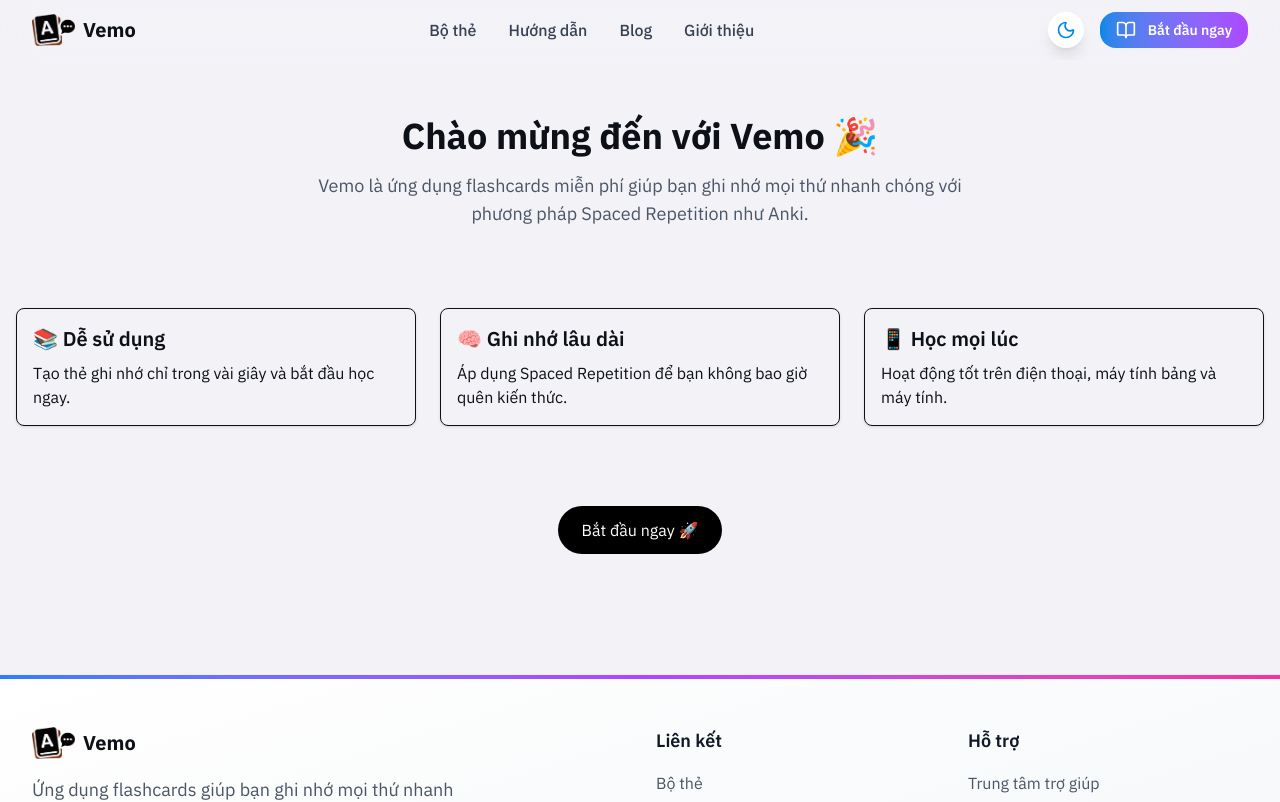
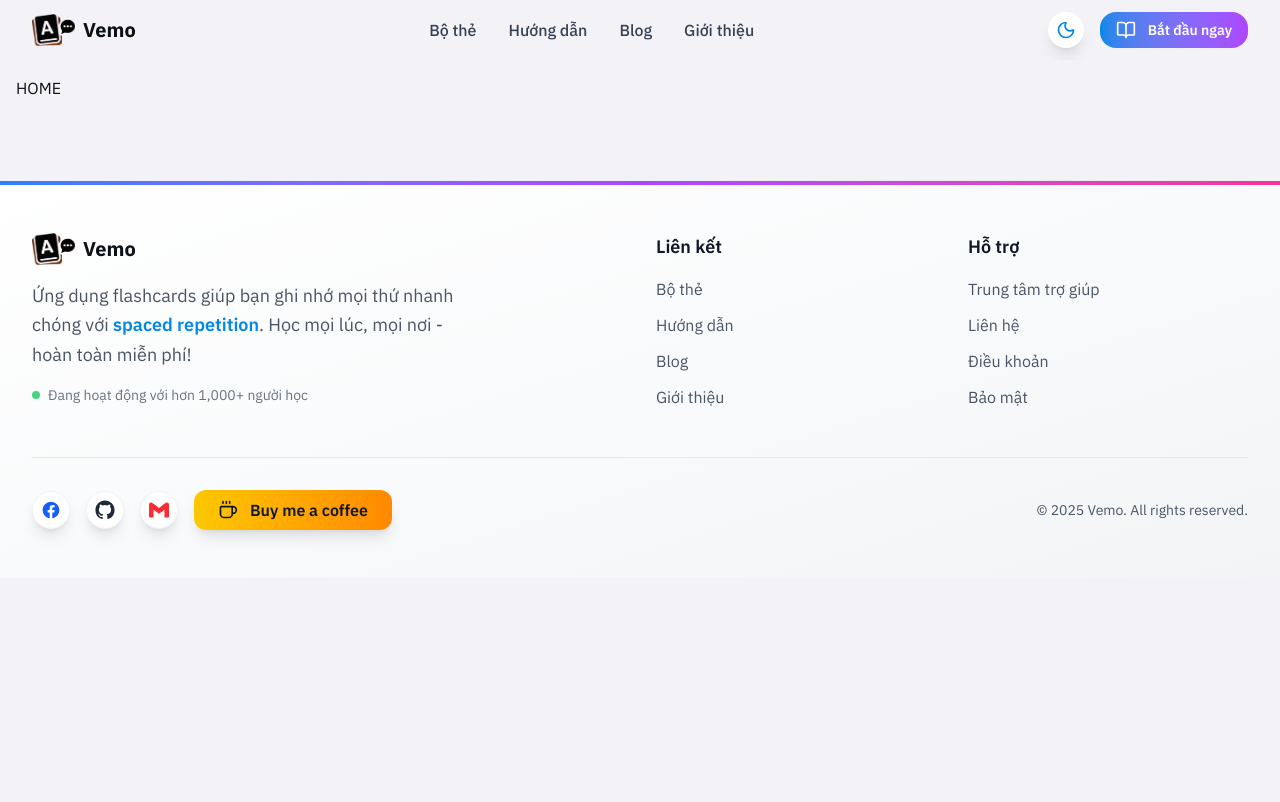
Before and after one commit to LiamTrieu/vemo, a Next.js app in the folder frontend/: page / in a window 1280 px wide. Shown: the top 802 px of the page. Built offline with nearby package versions, Linux system fonts and the light colour scheme.

Commit message:
update ui

```diff
--- a/frontend/src/app/about/page.tsx
+++ /dev/null
@@ -1,37 +0,0 @@
-export default function HomePage() {
-  return (
-    <>
-      <section className="text-center py-10">
-        <h2 className="text-4xl font-bold mb-4">Chào mừng đến với Vemo 🎉</h2>
-        <p className="text-lg text-gray-600 max-w-2xl mx-auto">
-          Vemo là ứng dụng flashcards miễn phí giúp bạn ghi nhớ mọi thứ nhanh chóng
-          với phương pháp Spaced Repetition như Anki.
-        </p>
-      </section>
-
-      <section className="grid grid-cols-1 md:grid-cols-3 gap-6 py-10">
-        <div className="p-4 border rounded-lg shadow-sm">
-          <h3 className="font-semibold text-xl mb-2">📚 Dễ sử dụng</h3>
-          <p>Tạo thẻ ghi nhớ chỉ trong vài giây và bắt đầu học ngay.</p>
-        </div>
-        <div className="p-4 border rounded-lg shadow-sm">
-          <h3 className="font-semibold text-xl mb-2">🧠 Ghi nhớ lâu dài</h3>
-          <p>Áp dụng Spaced Repetition để bạn không bao giờ quên kiến thức.</p>
-        </div>
-        <div className="p-4 border rounded-lg shadow-sm">
-          <h3 className="font-semibold text-xl mb-2">📱 Học mọi lúc</h3>
-          <p>Hoạt động tốt trên điện thoại, máy tính bảng và máy tính.</p>
-        </div>
-      </section>
-
-      <section className="text-center py-10">
-        <a
-          href="/signup"
-          className="inline-block bg-black text-white px-6 py-3 rounded-full hover:bg-gray-800 transition"
-        >
-          Bắt đầu ngay 🚀
-        </a>
-      </section>
-    </>
-  );
-}
--- a/frontend/src/app/components/Header.tsx
+++ b/frontend/src/app/components/layout/Header.tsx
@@ -2,7 +2,7 @@
 
 import { useState, useEffect } from "react";
 import Link from "next/link";
-import { Menu, Sun, Moon, BookOpen } from "lucide-react";
+import { Sun, Moon, BookOpen } from "lucide-react";
 import Image from "next/image";
 import { motion } from "framer-motion";
 
@@ -52,16 +52,23 @@ export default function Header({
 
     return (
         <motion.header
-            initial={{ height: 60 }}
             animate={{
-                height: isOpen ? "auto" : 60,
                 borderBottomRightRadius: isOpen ? 16 : 0,
                 borderBottomLeftRadius: isOpen ? 16 : 0,
             }}
             transition={{ duration: 0.3, ease: "easeInOut" }}
-            className={`fixed w-full top-0 z-50 bg-transparent backdrop-blur-lg overflow-hidden`}
+            className={`fixed w-full top-0 z-50 bg-transparent backdrop-blur-lg`}
         >
-            <div className="max-w-7xl mx-auto px-4 sm:px-6 lg:px-8">
+            <motion.div
+                initial={{ height: 60 }}
+                animate={{
+                    height: isOpen ? "auto" : 60,
+                    borderBottomRightRadius: isOpen ? 16 : 0,
+                    borderBottomLeftRadius: isOpen ? 16 : 0,
+                }}
+                transition={{ duration: 0.3, ease: "easeInOut" }}
+                className="max-w-7xl mx-auto px-4 sm:px-6 lg:px-8 overflow-hidden"
+            >
                 <div className="flex items-center justify-between py-3">
                     {/* Logo */}
                     <Link
@@ -136,16 +143,54 @@ export default function Header({
                                 <Moon size={20} className="text-blue-600" />
                             )}
                         </motion.button>
-
                         <motion.button
                             whileTap={{ scale: 0.8 }}
                             onClick={() => setIsOpen(!isOpen)}
                             className="p-2 rounded-full cursor-pointer bg-white dark:bg-gray-800 shadow-lg"
                         >
-                            <Menu
-                                size={20}
+                            <svg
+                                width="20"
+                                height="20"
+                                viewBox="0 0 20 20"
                                 className="text-gray-700 dark:text-gray-300"
-                            />
+                            >
+                                {/* Line 1 */}
+                                <motion.path
+                                    stroke="currentColor"
+                                    strokeWidth="2"
+                                    strokeLinecap="round"
+                                    variants={{
+                                        closed: { d: "M2 5L18 5" },
+                                        open: { d: "M4 4L16 16" },
+                                    }}
+                                    animate={isOpen ? "open" : "closed"}
+                                />
+
+                                {/* Line 2 */}
+                                <motion.path
+                                    stroke="currentColor"
+                                    strokeWidth="2"
+                                    strokeLinecap="round"
+                                    variants={{
+                                        closed: { opacity: 1 },
+                                        open: { opacity: 0 },
+                                    }}
+                                    animate={isOpen ? "open" : "closed"}
+                                    d="M2 10L18 10"
+                                />
+
+                                {/* Line 3 */}
+                                <motion.path
+                                    stroke="currentColor"
+                                    strokeWidth="2"
+                                    strokeLinecap="round"
+                                    variants={{
+                                        closed: { d: "M2 15L18 15" },
+                                        open: { d: "M4 16L16 4" },
+                                    }}
+                                    animate={isOpen ? "open" : "closed"}
+                                />
+                            </svg>
                         </motion.button>
                     </div>
                 </div>
@@ -172,7 +217,7 @@ export default function Header({
                         <span className="text-sm">Bắt đầu ngay</span>
                     </Link>
                 </nav>
-            </div>
+            </motion.div>
         </motion.header>
     );
 }
--- a/frontend/src/app/layout.tsx
+++ b/frontend/src/app/layout.tsx
@@ -1,8 +1,8 @@
 import type { Metadata, Viewport } from "next";
 import { IBM_Plex_Sans } from "next/font/google";
 import "./globals.css";
-import Header from "./components/Header";
-import Footer from "./components/Footer";
+import Header from "./components/layout/Header";
+import Footer from "./components/layout/Footer";
 import Splash from "./components/Splash";
 
 const ibmPlex = IBM_Plex_Sans({
--- a/frontend/src/app/page.tsx
+++ b/frontend/src/app/page.tsx
@@ -1,37 +1,7 @@
 export default function HomePage() {
   return (
     <>
-      <section className="text-center py-10">
-        <h2 className="text-4xl font-bold mb-4">Chào mừng đến với Vemo 🎉</h2>
-        <p className="text-lg text-gray-600 max-w-2xl mx-auto">
-          Vemo là ứng dụng flashcards miễn phí giúp bạn ghi nhớ mọi thứ nhanh chóng
-          với phương pháp Spaced Repetition như Anki.
-        </p>
-      </section>
-
-      <section className="grid grid-cols-1 md:grid-cols-3 gap-6 py-10">
-        <div className="p-4 border rounded-lg shadow-sm">
-          <h3 className="font-semibold text-xl mb-2">📚 Dễ sử dụng</h3>
-          <p>Tạo thẻ ghi nhớ chỉ trong vài giây và bắt đầu học ngay.</p>
-        </div>
-        <div className="p-4 border rounded-lg shadow-sm">
-          <h3 className="font-semibold text-xl mb-2">🧠 Ghi nhớ lâu dài</h3>
-          <p>Áp dụng Spaced Repetition để bạn không bao giờ quên kiến thức.</p>
-        </div>
-        <div className="p-4 border rounded-lg shadow-sm">
-          <h3 className="font-semibold text-xl mb-2">📱 Học mọi lúc</h3>
-          <p>Hoạt động tốt trên điện thoại, máy tính bảng và máy tính.</p>
-        </div>
-      </section>
-
-      <section className="text-center py-10">
-        <a
-          href="/signup"
-          className="inline-block bg-black text-white px-6 py-3 rounded-full hover:bg-gray-800 transition"
-        >
-          Bắt đầu ngay 🚀
-        </a>
-      </section>
+      HOME
     </>
   );
 }
```
Also changed, not shown: frontend/src/app/components/layout/Footer.tsx (renamed from frontend/src/app/components/Footer.tsx).
